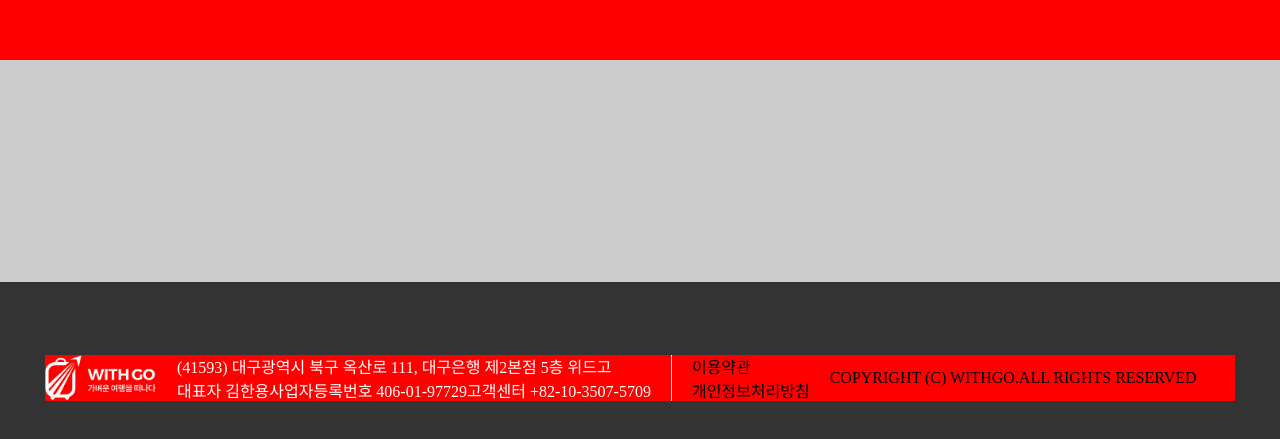
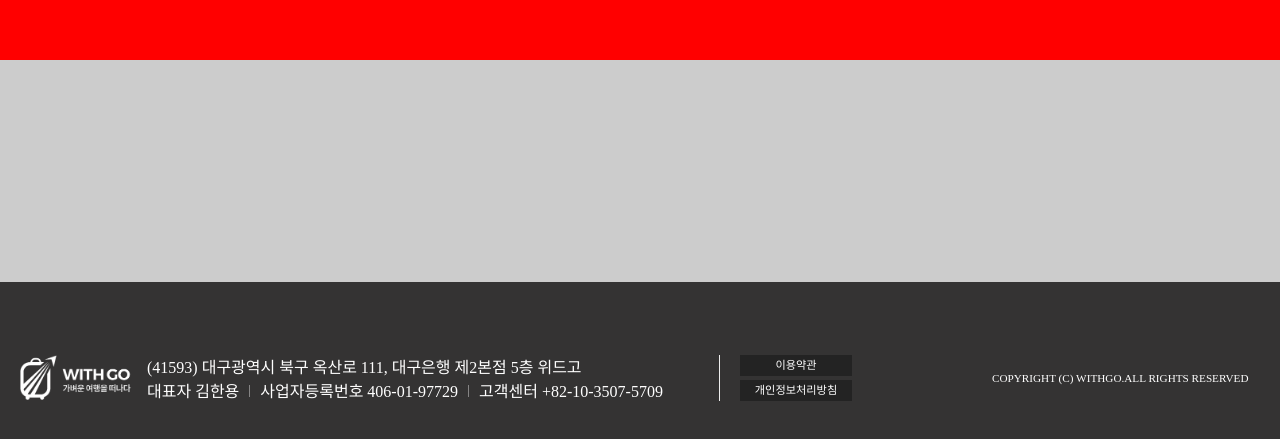
Before and after one commit to cjo3o/p2-jim, a plain HTML site: page html/main.html in a window 1280 px wide. Shown: the part 1027-1466 px from the top of the page. Drawn offline with Linux system fonts and the light colour scheme; a web font is replaced by a local one.

Commit message:
footer 완료

```diff
--- a/css/main.css
+++ b/css/main.css
@@ -144,27 +144,65 @@
 }
 
 .footer_infor {
-  background-color: red;
-  width: 1190px;
+  width: 1240px;
   height: 46px;
   display: flex;
 }
 
 .footer_infor_con1 {
+  width: 700px;
   display: flex;
   align-items: center;
-  gap: 20px;
+  gap: 15px;
   padding-right: 20px;
   border-right: solid 1px #ededed;
 }
 
-.footer_infor_con1 > ul > li {
+.footer_infor_con1 > ul > li,
+.footer_infor_con1 > ul > li > span {
   color: white;
 }
 
+.footer_infor_con1 > ul > li > span::before {
+  content: "";
+  border-left: solid 1px white;
+  opacity: 0.4;
+  display: inline-block;
+  height: 12px;
+  margin: 0 10px;
+}
+
 .footer_infor_con2 {
+  width: calc(100% - 700px);
   display: flex;
   align-items: center;
   gap: 20px;
   padding-left: 20px;
+  font-size: 0.7rem;
 }
+
+.footer_infor_con2 > ul {
+  width: 112px;
+  height: 100%;
+  display: flex;
+  flex-direction: column;
+  justify-content: center;
+  text-align: center;
+  gap: 4px;
+}
+
+.footer_infor_con2 > ul > li {
+  text-align: center;
+}
+
+.footer_infor_con2 > ul > li > a {
+  display: block;
+  color: white;
+  background-color: #232323;
+  line-height: 21px;
+}
+
+.footer_infor_con2 > p {
+  margin-left: 120px;
+  color: white;
+}
--- a/html/main.html
+++ b/html/main.html
@@ -95,7 +95,7 @@
                 <img src="../images/white_logo.png" width="112" height="45" alt="">
                 <ul>
                     <li>(41593) 대구광역시 북구 옥산로 111, 대구은행 제2본점 5층 위드고</li>
-                    <li>대표자 김한용사업자등록번호 406-01-97729고객센터 +82-10-3507-5709</li>
+                    <li>대표자 김한용<span>사업자등록번호 406-01-97729</span><span>고객센터 +82-10-3507-5709</span></li>
                 </ul>
             </div>
             <div class="footer_infor_con2">
```
